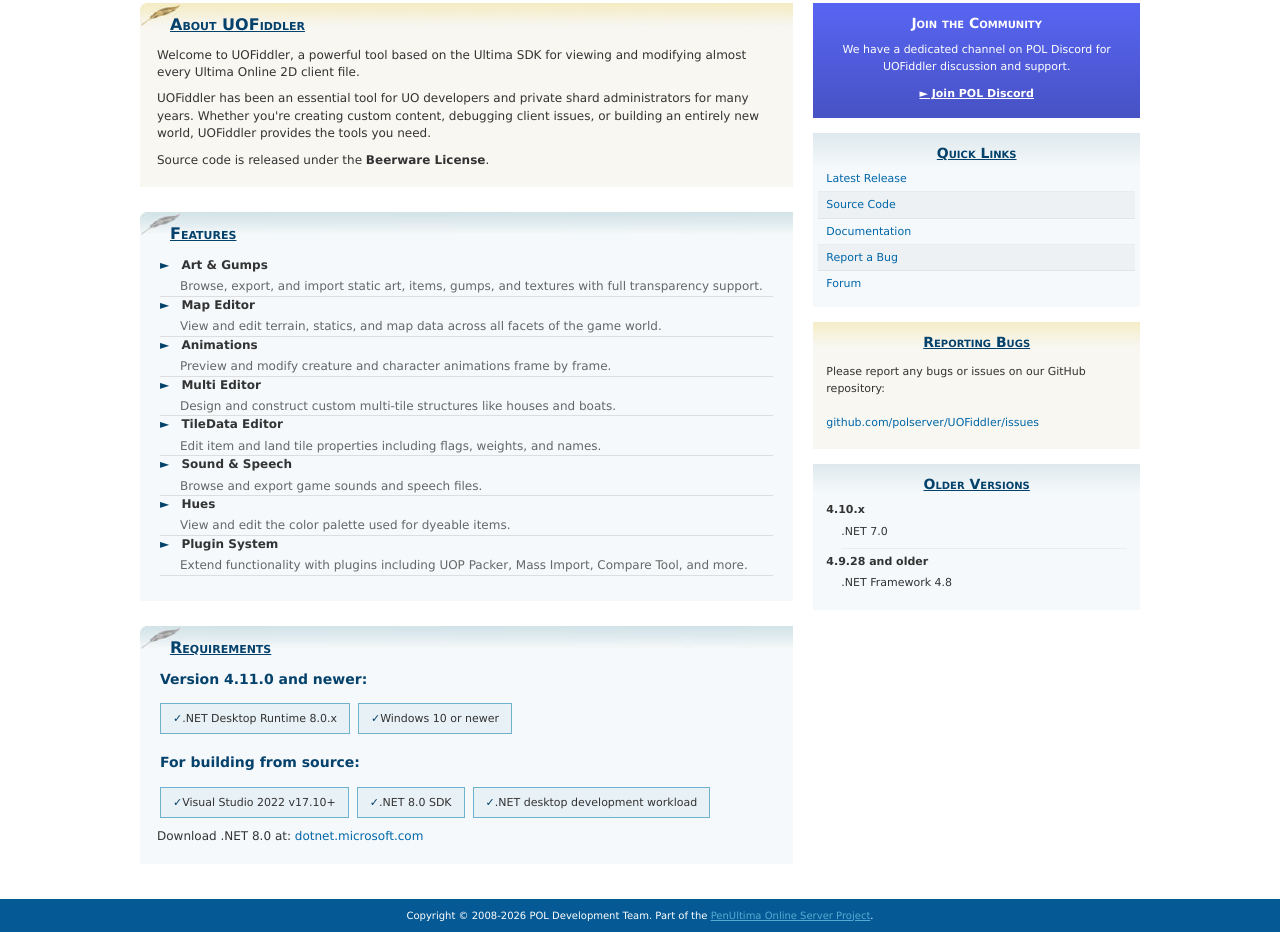
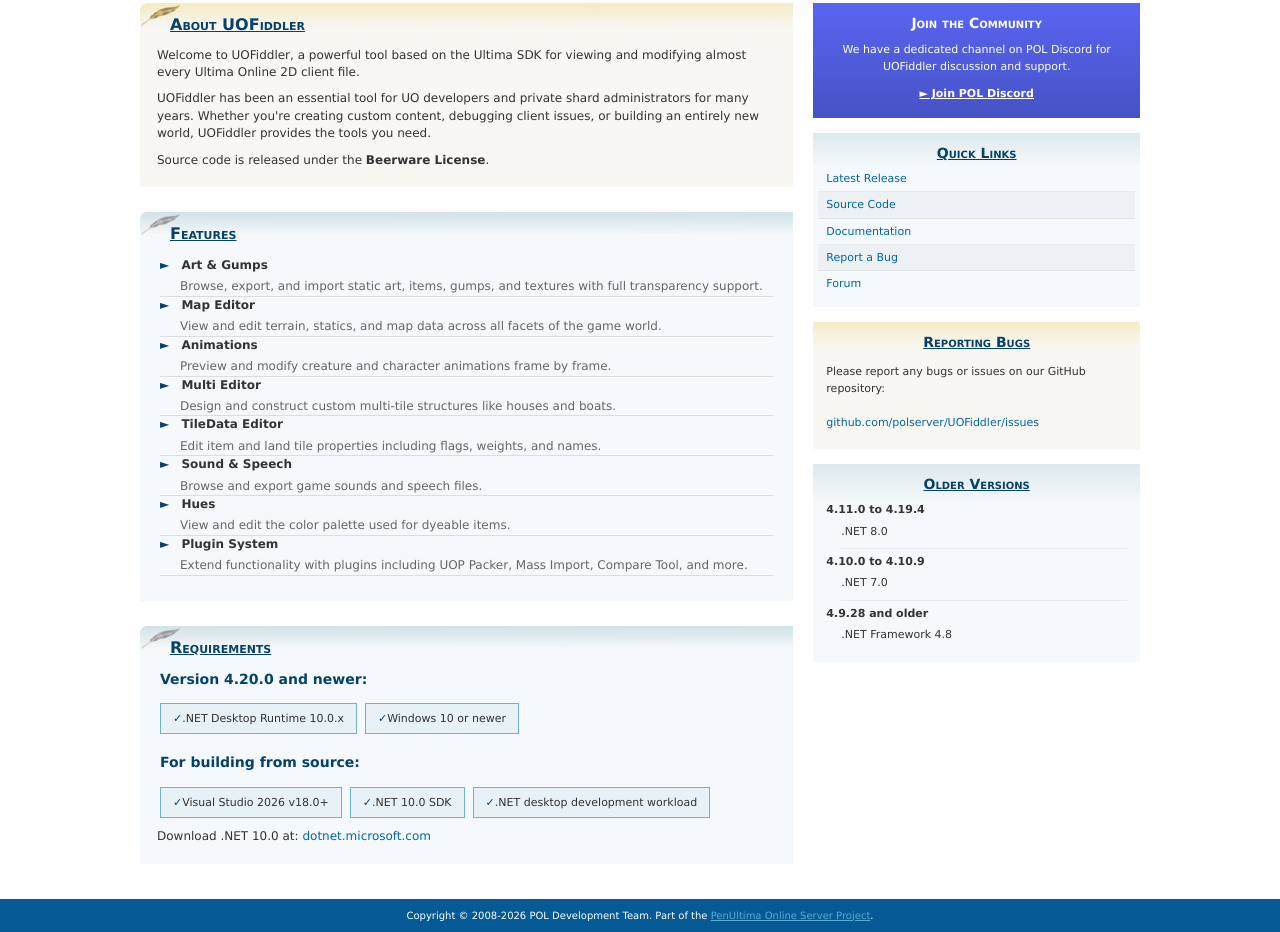
Before and after one commit to polserver/UOFiddler, a plain HTML site: page index.html in a window 1280 px wide. Shown: the part 267-1199 px from the top of the page. Drawn offline with Linux system fonts and the light colour scheme.

Commit message:
Update to .NET 10.

```diff
--- a/index.html
+++ b/index.html
@@ -110,18 +110,18 @@
 
                     <section id="requirements" class="mainbox" aria-labelledby="requirements-heading">
                         <h1 id="requirements-heading">Requirements</h1>
-                        <h2>Version 4.11.0 and newer:</h2>
+                        <h2>Version 4.20.0 and newer:</h2>
                         <ul class="req-list">
-                            <li class="req-item">.NET Desktop Runtime 8.0.x</li>
+                            <li class="req-item">.NET Desktop Runtime 10.0.x</li>
                             <li class="req-item">Windows 10 or newer</li>
                         </ul>
                         <h2>For building from source:</h2>
                         <ul class="req-list">
-                            <li class="req-item">Visual Studio 2022 v17.10+</li>
-                            <li class="req-item">.NET 8.0 SDK</li>
+                            <li class="req-item">Visual Studio 2026 v18.0+</li>
+                            <li class="req-item">.NET 10.0 SDK</li>
                             <li class="req-item">.NET desktop development workload</li>
                         </ul>
-                        <p>Download .NET 8.0 at: <a href="https://dotnet.microsoft.com/en-us/download/dotnet/8.0" rel="noopener">dotnet.microsoft.com</a></p>
+                        <p>Download .NET 10.0 at: <a href="https://dotnet.microsoft.com/en-us/download/dotnet/10.0" rel="noopener">dotnet.microsoft.com</a></p>
                     </section>
                 </div>
 
@@ -152,7 +152,9 @@
                     <section class="smallbox" aria-labelledby="versions-heading">
                         <h1 id="versions-heading">Older Versions</h1>
                         <dl class="versions-list">
-                            <dt>4.10.x</dt>
+                            <dt>4.11.0 to 4.19.4</dt>
+                            <dd>.NET 8.0</dd>
+                            <dt>4.10.0 to 4.10.9</dt>
                             <dd>.NET 7.0</dd>
                             <dt>4.9.28 and older</dt>
                             <dd>.NET Framework 4.8</dd>
```
